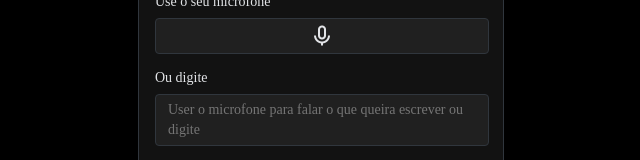
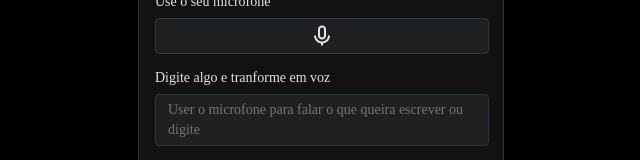
Before and after one commit to stenioeinstein-dev/de-texto-para-voz, a website: page index.html in a window 1280 px wide. Shown: the part 298-458 px from the top of the page, without its empty margins (319-959 px from the left). Drawn offline with nearby package versions, Linux system fonts and the light colour scheme.

Commit message:
change in textarea label

```diff
--- a/index.html
+++ b/index.html
@@ -49,7 +49,7 @@
 
       <!-- text  -->
       <div class="input_field">
-        <label>Ou digite</label>
+        <label>Digite algo e tranforme em voz</label>
         <textarea class="content_input" id="textarea" placeholder="User o microfone para falar o que queira escrever ou digite"></textarea>
       </div>
 
```
